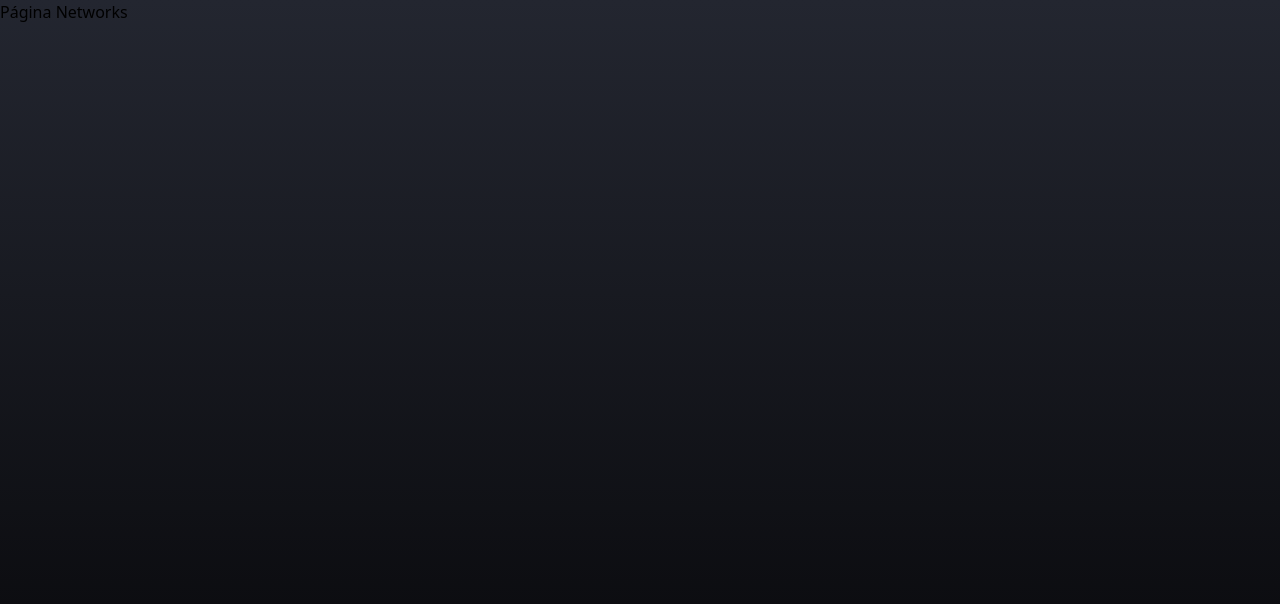
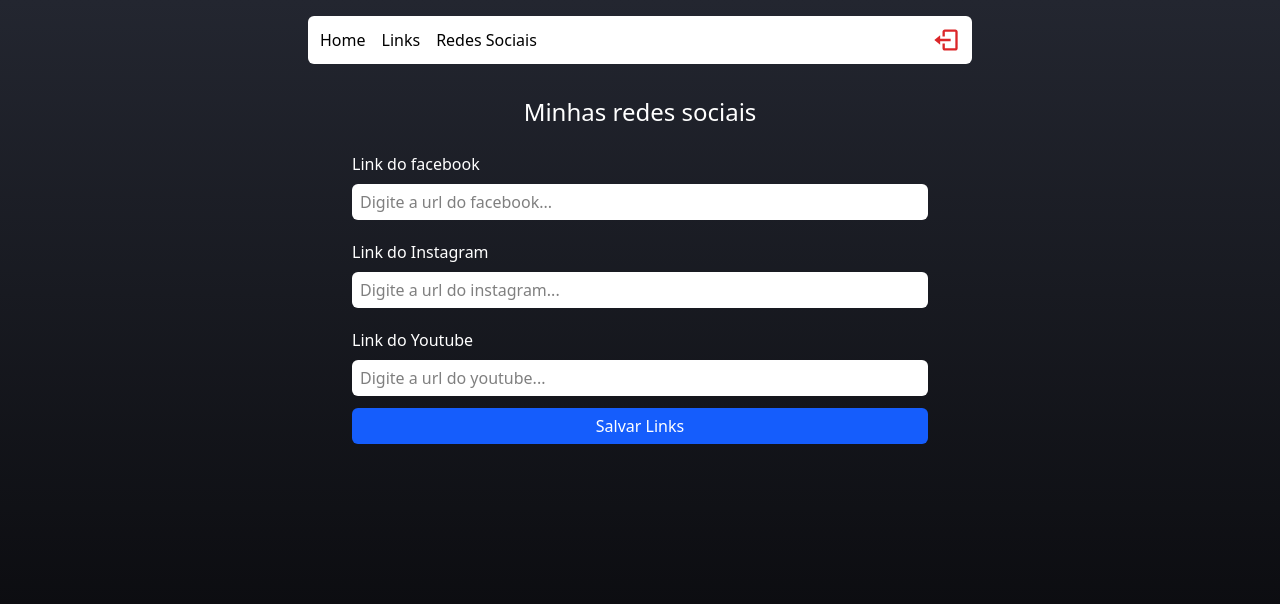
Before and after one commit to XxxCaetanoxxX/curso-react, a React (Vite) app in the folder linktree/: page /admin/social in a window 1280 px wide. Shown: the top 604 px of the page. Built offline with nearby package versions, Linux system fonts and the light colour scheme; no server answers; the database is empty; sample sign-in values are in the browser's storage.

Commit message:
finalizando linktree

```diff
--- a/linktree/src/App.tsx
+++ b/linktree/src/App.tsx
@@ -4,6 +4,7 @@
 import { Login } from "./pages/login"
 import { Networks } from "./pages/networks"
 import {Private} from './routes/private'
+import { ErrorPage } from "./pages/error"
 
 const router = createBrowserRouter([
   {
@@ -21,6 +22,10 @@
   {
     path:'/admin/social',
     element: <Private> <Networks /> </Private>
+  },
+  {
+    path:'*',
+    element: <ErrorPage />
   }
 ])
 
--- a/linktree/src/pages/admin/index.tsx
+++ b/linktree/src/pages/admin/index.tsx
@@ -1,16 +1,51 @@
 import { Header } from "../../components/header";
 import { Input } from "../../components/input";
-import { useState, type FormEvent } from 'react'
+import { useState, type FormEvent, useEffect } from 'react'
 import { FiTrash } from "react-icons/fi";
 
 import { db } from '../../services/firebaseConnection'
 import { addDoc, collection, onSnapshot, query, orderBy, doc, deleteDoc } from 'firebase/firestore'
+
+interface LinkProps {
+    id: string,
+    name: string,
+    url: string,
+    bg: string,
+    color: string
+}
 
 export function Admin() {
     const [nameInput, setNameInput] = useState<string>('');
     const [urlInput, setUrlInput] = useState<string>('');
     const [textColorInput, setTextColorInput] = useState<string>('#f1f1f1');
     const [backgroundColorInput, setBackgroundColorInput] = useState<string>('#121212');
+    const [links, setLinks] = useState<LinkProps[]>([]);
+
+    useEffect(() => {
+        const linksRef = collection(db, 'links');
+        const queryRef = query(linksRef, orderBy("created", "asc"));
+
+        const unsub = onSnapshot(queryRef, (snapshot) => {
+            let lista: LinkProps[] = [];
+
+            snapshot.forEach((doc) => {
+                lista.push({
+                    id: doc.id,
+                    name: doc.data().name,
+                    url: doc.data().url,
+                    bg: doc.data().bg,
+                    color: doc.data().color
+                })
+            })
+
+            setLinks(lista);
+        })
+
+        //para de monitorar o banco quando sai da pagina
+        return () => {
+            unsub();
+        }
+    }, [])
 
     function hanldeRegister(e: FormEvent) {
         e.preventDefault();
@@ -33,6 +68,11 @@
         }).catch((error) => {
             console.log('ERRO AO CADASTRAR NO BANCO', error);
         })
+    }
+
+    async function handleDelete(id: string) {
+        const docRef= doc(db, "links", id);
+        await deleteDoc(docRef);
     }
 
     return (
@@ -100,15 +140,22 @@
                 Meus links
             </h2>
 
-            <article className="flex items-center justify-between w-11/12 max-w-xl rounded py-3 px-2 mb-2 select-none"
-                style={{ backgroundColor: "#2563EB", color: "#FFF" }}>
-                <p>Canal do YT</p>
-                <div>
-                    <button className="border border-dashed py-1 p-1 rounded bg-transparent">
-                        <FiTrash size={18} color="#FFF" />
-                    </button>
-                </div>
-            </article>
+            {links.map((link) => (
+                <article
+                    key={link.id}
+                    className="flex items-center justify-between w-11/12 max-w-xl rounded py-3 px-2 mb-2 select-none"
+                    style={{ backgroundColor: link.bg, color: link.color }}>
+                    <p>{link.name}</p>
+                    <div>
+                        <button
+                            className="border border-dashed py-1 p-1 rounded bg-transparent cursor-pointer"
+                            onClick={() => handleDelete(link.id)}
+                        >
+                            <FiTrash size={18} color="#FFF" />
+                        </button>
+                    </div>
+                </article>
+            ))}
         </div>
     )
 }
--- /dev/null
+++ b/linktree/src/pages/error/index.tsx
@@ -0,0 +1,12 @@
+import {Link} from 'react-router-dom'
+
+export function ErrorPage(){
+    return(
+        <div className='flex w-full min-h-screen justify-center items-center flex-col text-white'>
+            <h1 className='font-bold text-6xl mb-2'>404</h1>
+            <h1 className='font-bold text-4xl mb-4'>Página não encontrada</h1>
+            <p className='italic text-1xl mb-3'>Você caiu em uma página que nao existe</p>
+            <Link className='bg-gray-50/20 py-1 px-4 rounded' to="/">Voltar para home</Link>
+        </div>
+    )
+}
--- a/linktree/src/pages/home/index.tsx
+++ b/linktree/src/pages/home/index.tsx
@@ -1,39 +1,115 @@
+import { useEffect, useState } from 'react'
 import { Social } from "../../components/social"
 import { FaYoutube } from "react-icons/fa"
 import { FaInstagram } from "react-icons/fa6"
 import { LiaLinkedinIn } from "react-icons/lia"
+import { db } from '../../services/firebaseConnection'
+import {
+    getDocs,
+    collection,
+    orderBy,
+    query,
+    doc,
+    getDoc
+} from 'firebase/firestore'
+
+
+interface LinkProps {
+    id: string,
+    name: string,
+    url: string,
+    bg: string,
+    color: string
+}
+
+interface SocialLinkProps {
+    facebook: string;
+    youtube: string;
+    instagram: string;
+}
 
 export function Home() {
+    const [links, setLinks] = useState<LinkProps[]>([]);
+    const [socialLinks, setSocialLinks] = useState<SocialLinkProps>();
+
+    useEffect(() => {
+        function loadLinks() {
+            const linksRef = collection(db, "links")
+            const queryRef = query(linksRef, orderBy("created", "asc"))
+
+            getDocs(queryRef)
+                .then((snapshot) => {
+                    let lista = [] as LinkProps[];
+
+                    snapshot.forEach((doc) => {
+                        lista.push({
+                            id: doc.id,
+                            name: doc.data().name,
+                            url: doc.data().url,
+                            bg: doc.data().bg,
+                            color: doc.data().color
+                        })
+                    })
+                    setLinks(lista);
+                })
+        }
+        loadLinks();
+    }, [])
+
+    useEffect(() => {
+        function loadSocialLinks() {
+            const docRef = doc(db, "social", "link")
+            getDoc(docRef)
+                .then((snapshot) => {
+                    if (snapshot.data() !== undefined) {
+                        setSocialLinks({
+                            facebook: snapshot.data()?.facebook,
+                            instagram: snapshot.data()?.instagram,
+                            youtube: snapshot.data()?.youtube,
+                        })
+                    }
+                })
+        }
+        loadSocialLinks();
+    }, [])
+
     return (
         <div className="flex flex-col w-full py-4 items-center justify-center">
             <h1 className="md:text-4xl text-3xl font-bold text-white mt-20">Caetano César</h1>
             <span className="text-gray-50 mb-5 mt-20">Veja meus links ⬇️</span>
 
             <main className="flex flex-col w-11/12 max-w-xl text-center">
-                <section className="bg-white mb-4 w-full py-2 rounded-lg select-none transition-transform hover:scale-105 cursor-pointer">
-                    <a>
+                {links.map((link) => (
+                    <section
+                        key={link.id}
+                        style={{ backgroundColor: link.bg }}
+                        className="bg-white mb-4 w-full py-2 rounded-lg select-none transition-transform hover:scale-105 cursor-pointer">
+                        <a href={link.url} target="_blank" style={{ color: link.color }}>
                             <p className="text-base md:text-lg">
-                            Canal no Youtube
+                                {link.name}
                             </p>
                         </a>
                     </section>
+                ))}
 
+                {socialLinks && Object.keys(socialLinks).length > 0 && (
                     <footer className="flex justify-center gap-3 my-4">
                         <Social
-                        url="https://www.youtube.com/@caetanocesar5272"
+                            url={socialLinks?.facebook}
                             icon={<FaYoutube className="w-6 h-6 text-red-600" />}
                         />
 
                         <Social
-                        url="https://www.instagram.com/caet_cesar/"
+                            url={socialLinks?.instagram}
                             icon={<FaInstagram className="w-6 h-6 text-pink-500" />}
                         />
 
                         <Social
-                        url="https://www.linkedin.com/in/caetanocesar/"
+                            url={socialLinks?.youtube}
                             icon={<LiaLinkedinIn className="w-6 h-6 text-blue-500" />}
                         />
                     </footer>
+                )}
             </main>
         </div>
     )
--- a/linktree/src/pages/networks/index.tsx
+++ b/linktree/src/pages/networks/index.tsx
@@ -1,7 +1,86 @@
-export function Networks(){
-    return(
-        <div>
-            <h1>Página Networks</h1>
+import { Header } from "../../components/header";
+import { Input } from "../../components/input";
+import { useState, type FormEvent, useEffect } from 'react'
+import { db } from '../../services/firebaseConnection'
+import { setDoc, doc, getDoc } from "firebase/firestore";
+
+export function Networks() {
+    const [facebook, setFacebook] = useState("");
+    const [instagram, setInstagram] = useState("")
+    const [youtube, setYoutube] = useState("")
+
+    function handleRegister(e: FormEvent) {
+        e.preventDefault();
+
+        setDoc(doc(db, "social", "link"), {
+            facebook: facebook,
+            instagram: instagram,
+            youtube: youtube
+        })
+            .then(() => {
+                console.log("Cadastrados com sucesso")
+            })
+            .catch((erro) => {
+                console.log("erro", erro)
+            })
+
+    }
+
+    useEffect(()=>{
+        function loadLinks(){
+            const docRef= doc(db,"social","link")
+            getDoc(docRef)
+            .then((snapshot)=>{
+                if(snapshot.data() !== undefined){
+                    setFacebook(snapshot.data()?.facebook)
+                    setInstagram(snapshot.data()?.instagram)
+                    setYoutube(snapshot.data()?.youtube)
+
+                }
+            })
+        }
+
+        loadLinks();
+    },[])
+
+    return (
+        <div className="flex flex-col items-center min-h-screen pb-7 px-2">
+            <Header />
+
+            <h1 className="text-white text-2xl font-medium mt-8 mb-4">Minhas redes sociais</h1>
+
+            <form className="flex flex-col max-w-xl w-full" onSubmit={handleRegister}>
+                <label className="text-white font-medium mt-2 mb-2">Link do facebook</label>
+                <Input
+                    type="url"
+                    placeholder="Digite a url do facebook..."
+                    value={facebook}
+                    onChange={(e) => setFacebook(e.target.value)}
+                />
+
+                <label className="text-white font-medium mt-2 mb-2">Link do Instagram</label>
+                <Input
+                    type="url"
+                    placeholder="Digite a url do instagram..."
+                    value={instagram}
+                    onChange={(e) => setInstagram(e.target.value)}
+                />
+
+                <label className="text-white font-medium mt-2 mb-2">Link do Youtube</label>
+                <Input
+                    type="url"
+                    placeholder="Digite a url do youtube..."
+                    value={youtube}
+                    onChange={(e) => setYoutube(e.target.value)}
+                />
+
+                <button
+                    className="cursor-pointer text-white bg-blue-600 h-9 rounded-md items-center justify-center flex mb-7 font-medium"
+                    type="submit"
+                >
+                    Salvar Links
+                </button>
+            </form>
         </div>
     )
 }
```
Lines whose indentation alone changed are shown as unchanged.
